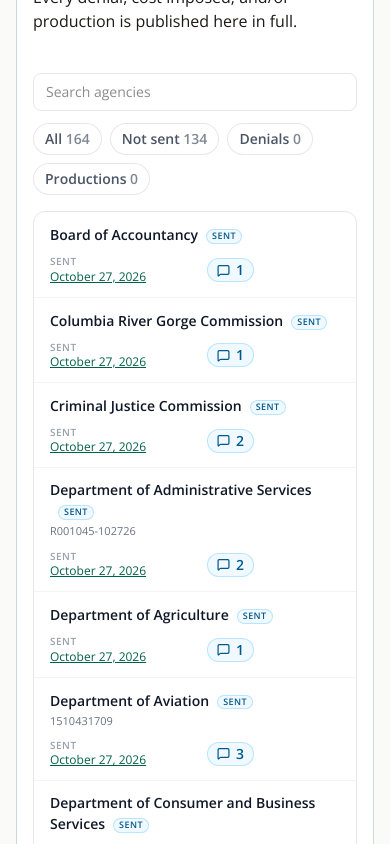
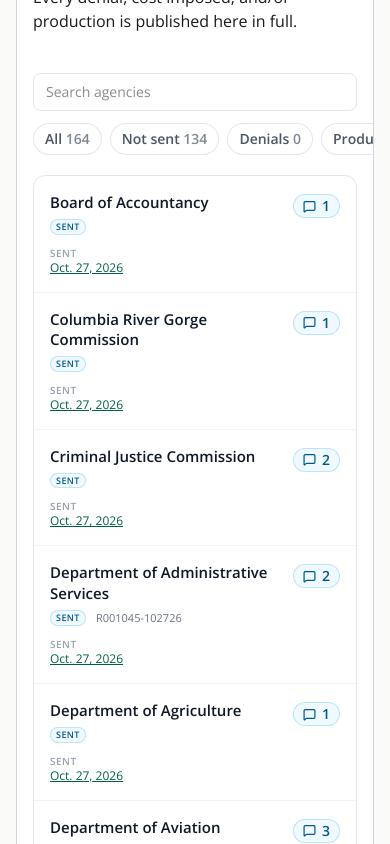
Before and after one commit to rswfire/rswfire.oprd, a Next.js app: page /public-questions/1 in a window 390 px wide. Shown: the part 1620-2464 px from the top of the page. Built offline with nearby package versions, Linux system fonts and the light colour scheme.

Commit message:
Public Questions: the phone card and filter row laid out for a phone; desktop table unchanged

```diff
--- a/components/TrackerTable.tsx
+++ b/components/TrackerTable.tsx
@@ -90,30 +90,29 @@ function Step({ step, brief }: { step?: TrackerStep; brief?: boolean }) {
     );
 }
 
-function Grid({ r, onOpen, brief }: { r: Row; onOpen: (r: Row) => void; brief?: boolean }) {
+
+// The phone card's dates, side by side: sent, acknowledged, productions.
+function Steps({ e }: { e: TrackerEntry }) {
     const label = "text-[10px] font-semibold uppercase tracking-wider text-gray-400";
     return (
-        <div className="grid grid-cols-2 gap-x-6 gap-y-2">
+        <>
             <div>
                 <div className={label}>Sent</div>
-                <Step step={r.entry.sent} brief={brief} />
+                <Step step={e.sent} brief />
             </div>
-            <div className="flex items-center">
-                <Count r={r} onOpen={onOpen} />
-            </div>
-            {r.entry.acknowledged && (
-                <div className="col-start-1">
+            {e.acknowledged && (
+                <div>
                     <div className={label}>Acknowledged</div>
-                    <Step step={r.entry.acknowledged} brief={brief} />
+                    <Step step={e.acknowledged} brief />
                 </div>
             )}
-            {r.entry.production && (
-                <div className="col-start-2">
+            {e.production && (
+                <div>
                     <div className={label}>Productions</div>
-                    <Production e={r.entry} />
+                    <Production e={e} />
                 </div>
             )}
-        </div>
+        </>
     );
 }
 
@@ -368,7 +367,7 @@ export default function TrackerTable({ rows, register = { slug: "public-question
             type="button"
             onClick={() => setFilter(filter === key ? "sent" : key)}
             aria-pressed={filter === key}
-            className={`rounded-full px-3 py-1.5 text-sm font-semibold ring-1 ring-inset transition-colors ${
+            className={`shrink-0 whitespace-nowrap rounded-full px-3 py-1.5 text-sm font-semibold ring-1 ring-inset transition-colors ${
                 filter === key ? "bg-emerald-700 text-white ring-emerald-700" : "bg-white text-gray-600 ring-gray-200 hover:bg-gray-50"
             }`}
         >
@@ -387,7 +386,7 @@ export default function TrackerTable({ rows, register = { slug: "public-question
                     aria-label="Search agencies"
                     className="w-full rounded-lg border border-gray-200 bg-white px-3 py-2 text-sm focus:border-emerald-600 focus:outline-none focus:ring-1 focus:ring-emerald-600 sm:w-48 sm:shrink-0"
                 />
-                <div className="flex min-w-0 flex-wrap gap-2">
+                <div className="-mx-4 flex min-w-0 gap-2 overflow-x-auto px-4 pb-1 sm:mx-0 sm:flex-wrap sm:overflow-visible sm:px-0 sm:pb-0 [scrollbar-width:none]">
                     {FILTERS.map((f) => chip(f.key, f.label, counts[f.key]))}
                 </div>
             </div>
@@ -426,17 +425,29 @@ export default function TrackerTable({ rows, register = { slug: "public-question
             {/* phones and narrow screens */}
             <ul className="lg:hidden divide-y divide-gray-100 rounded-xl border border-gray-200">
                 {shown.map((r) => (
-                    <li key={r.slug} className="px-4 py-3">
-                        <div className={`min-w-0 text-sm ${r.entry.status === "not-sent" ? "text-gray-500" : "font-semibold text-gray-900"}`}>
-                            <AgencyName r={r} /><span className="ml-2 inline-block align-[1px]"><Status e={r.entry} /></span>
+                    <li key={r.slug} className="px-4 py-4">
+                        <div className="flex items-start justify-between gap-3">
+                            <div className="min-w-0">
+                                <div className={`text-[15px] leading-snug ${r.entry.status === "not-sent" ? "text-gray-500" : "font-semibold text-gray-900"}`}>
+                                    <AgencyName r={r} />
+                                </div>
+                                <div className="mt-1.5 flex flex-wrap items-center gap-x-2.5 gap-y-1">
+                                    <Status e={r.entry} />
+                                    {r.entry.ref && <span className="font-mono text-[11px] text-gray-500">{r.entry.ref}</span>}
+                                </div>
+                            </div>
+                            {r.entry.status !== "not-sent" && (
+                                <div className="shrink-0 pt-0.5">
+                                    <Count r={r} onOpen={setOpen} />
+                                </div>
+                            )}
                         </div>
-                        {r.entry.ref && <div className="mt-0.5 font-mono text-[11px] text-gray-500">{r.entry.ref}</div>}
                         {r.entry.status !== "not-sent" && (
-                            <div className="mt-2.5 text-xs">
-                                <Grid r={r} onOpen={setOpen} />
+                            <div className="mt-3 flex flex-wrap gap-x-6 gap-y-2 text-xs">
+                                <Steps e={r.entry} />
                             </div>
                         )}
-                        {r.entry.note && <div className="mt-1.5 text-xs text-gray-500">{r.entry.note}</div>}
+                        {r.entry.note && <div className="mt-2 text-xs text-gray-500">{r.entry.note}</div>}
                     </li>
                 ))}
             </ul>
```
